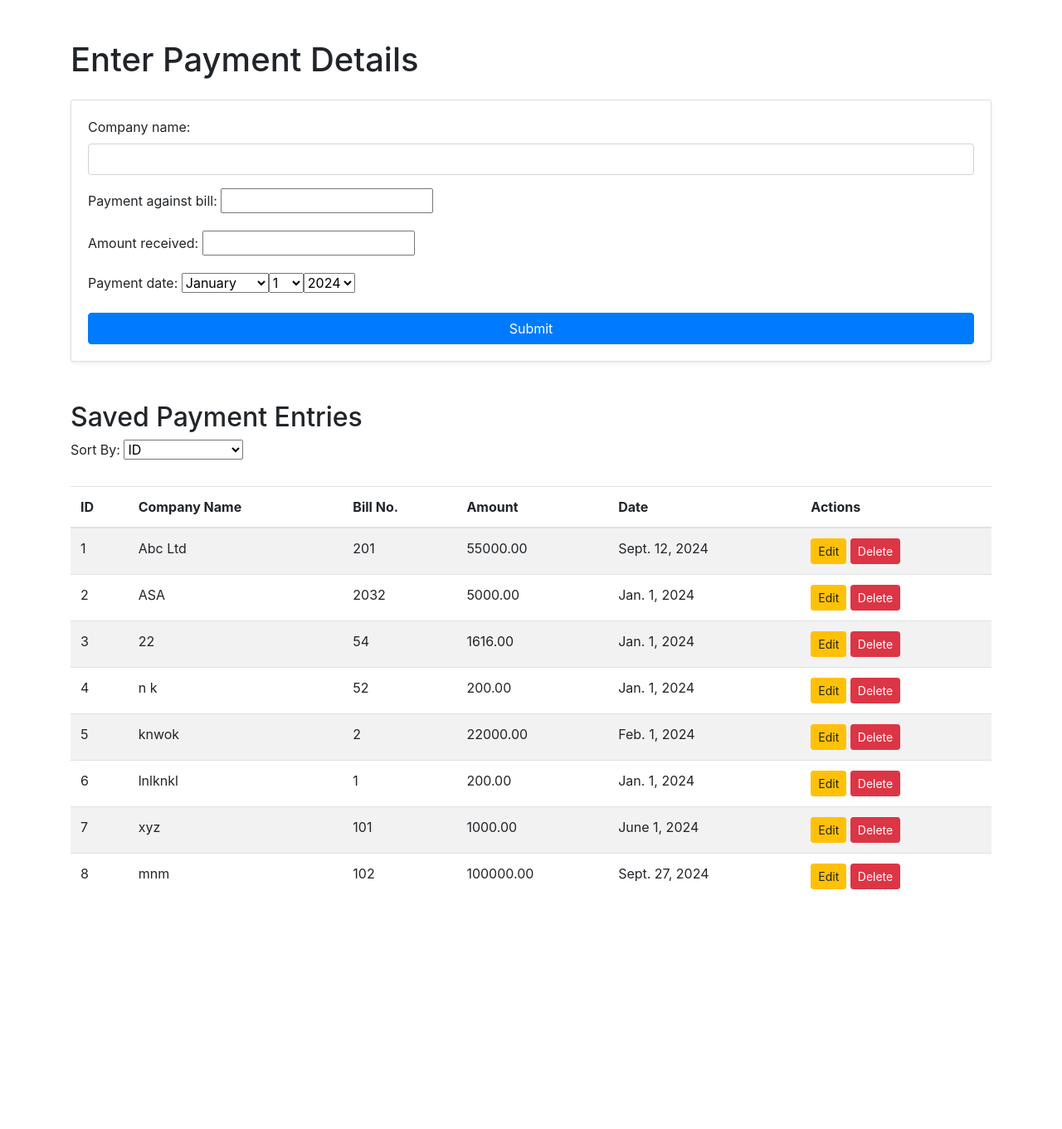
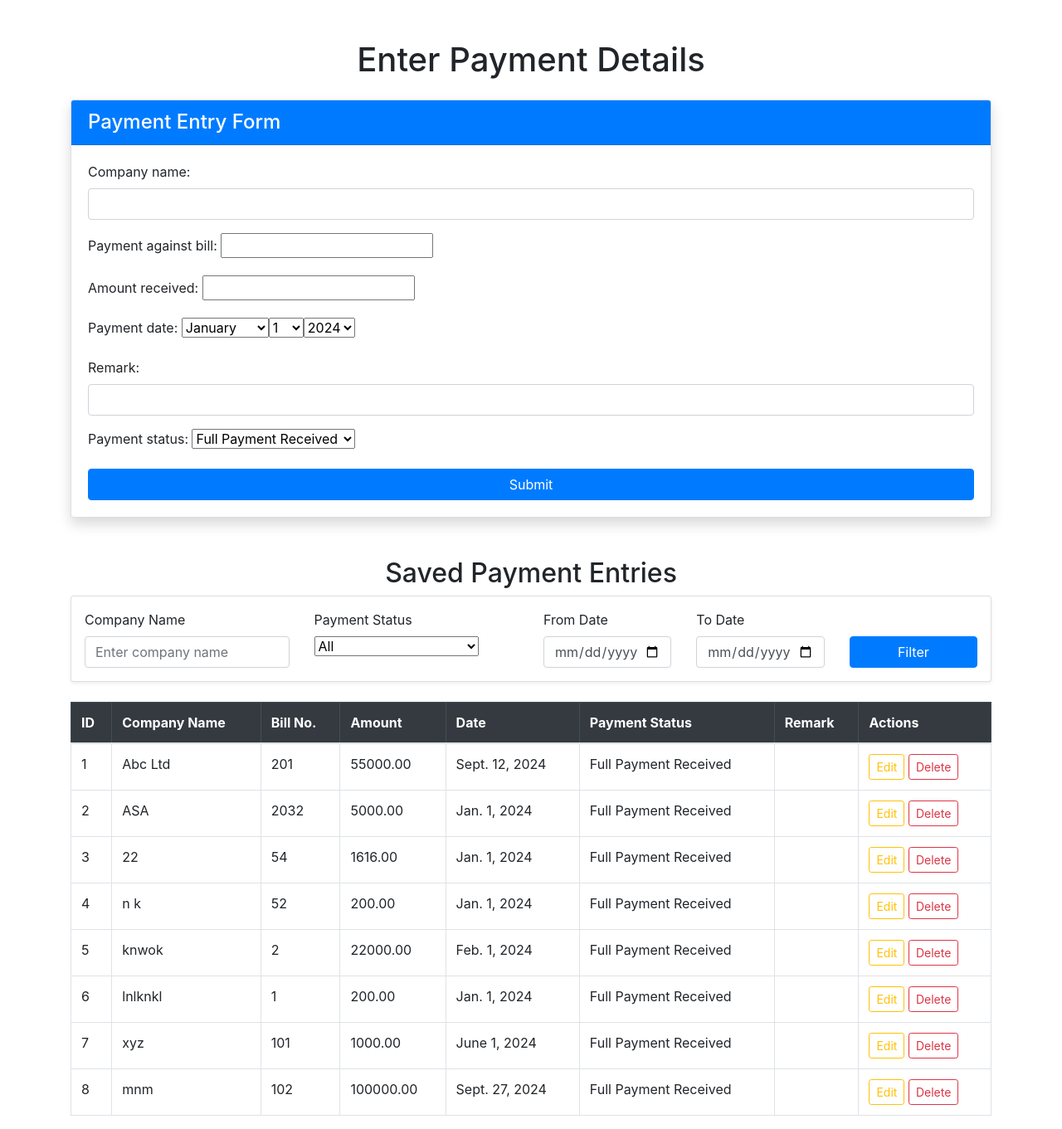
Before and after one commit to arush420/Project-X, a Django app: page /employees/payment-input/ in a window 1280 px wide. Shown: the part 62-1423 px from the top of the page at 83% size. Before the commit the page ends 1134 px from the top, so only its background shows below. Run offline with Django 3.2, Linux system fonts and the light colour scheme; data comes from the database, SQL or seed files in the repository; both versions use the stored data as it was after the commit; some libraries are stand-ins or nearby versions.

Commit message:
payment  and html updated

```diff
--- a/salary_management/employees/forms.py
+++ b/salary_management/employees/forms.py
@@ -166,9 +166,11 @@ class PaymentForm(forms.ModelForm):
 
     class Meta:
         model = Payment
-        fields = ['company_name', 'payment_against_bill', 'amount_received', 'payment_date']
+        fields = ['company_name', 'payment_against_bill', 'amount_received', 'payment_date', 'remark', 'payment_status']
         widgets = {
             'company_name': forms.TextInput(attrs={'class': 'form-control'}),
+            'remark': forms.TextInput(attrs={'class': 'form-control'}),
+            'payment_status': forms.Select(attrs={'class': 'form-select'}),
         }
 
 
--- a/salary_management/employees/models.py
+++ b/salary_management/employees/models.py
@@ -424,11 +424,17 @@ class Task(models.Model):
 
 
 class Payment(models.Model):
-    company_name = models.CharField(max_length=255)
+    company_name = models.CharField(max_length=100)
     amount_received = models.DecimalField(max_digits=10, decimal_places=2)
     payment_date = models.DateField()
-    account_of_own_company = models.CharField(max_length=255)
-    payment_against_bill = models.CharField(max_length=255)
+    account_of_own_company = models.CharField(max_length=5)
+    payment_against_bill = models.CharField(max_length=5, unique=True)
+    remark = models.CharField(max_length=100, blank=True)
+    PAYMENT_CHOICES = [
+        ('full_payment_received', 'Full Payment Received'),
+        ('part_payment_received', 'part Payment Received')
+    ]
+    payment_status = models.CharField(max_length=100, choices=PAYMENT_CHOICES, default='Full Payment Received')
 
     def __str__(self):
         return f"Payment from {self.company_name} on {self.payment_date}"
--- a/salary_management/employees/templates/employees/home.html
+++ b/salary_management/employees/templates/employees/home.html
@@ -55,7 +55,7 @@
             </div>
             <div class="col">
                 <a href="{% url 'employees:admin_dashboard' %}" class="btn btn-outline-primary w-100 py-2">📊 Admin Dashboard</a>
-                <a href="{% url 'employees:purchase_item_input' %}" class="btn btn-outline-primary w-100 py-2">📊 Purchase item input</a>
+
             </div>
 
 
--- a/salary_management/employees/templates/employees/payment_input.html
+++ b/salary_management/employees/templates/employees/payment_input.html
@@ -4,12 +4,15 @@
 
 {% block content %}
 <div class="container mt-5">
-    <h1 class="mb-4">Enter Payment Details</h1>
+    <h1 class="mb-4 text-center">Enter Payment Details</h1>
 
     <!-- Payment Form -->
-    <div class="card shadow-sm mb-4">
+    <div class="card shadow mb-4">
+        <div class="card-header bg-primary text-white">
+            <h4 class="mb-0">Payment Entry Form</h4>
+        </div>
         <div class="card-body">
-            <form method="post">
+            <form method="post" class="needs-validation" novalidate>
                 {% csrf_token %}
                 {{ form.as_p }}
                 <button type="submit" class="btn btn-primary w-100">Submit</button>
@@ -27,28 +30,56 @@
     {% endif %}
 
     <!-- Saved Payment Entries -->
-    <h2 class="mt-5">Saved Payment Entries</h2>
+    <h2 class="mt-5 text-center">Saved Payment Entries</h2>
 
-    <!-- Sorting Filter -->
-    <div class="mb-4">
-        <label for="sort-filter" class="form-label">Sort By:</label>
-        <select id="sort-filter" class="form-select" onchange="sortTable()">
-            <option value="id">ID</option>
-            <option value="company_name">Company Name</option>
-            <option value="bill_no">Bill No.</option>
-            <option value="amount">Amount</option>
-            <option value="date">Date</option>
+    <!-- Filters Section -->
+    <div class="card mb-4 p-3 shadow-sm">
+        <form method="get" class="row g-3">
+            <!-- Filter by Company Name -->
+            <div class="col-md-3">
+                <label for="company_name" class="form-label">Company Name</label>
+                <input type="text" id="company_name" name="company_name" class="form-control" placeholder="Enter company name">
+            </div>
+
+            <!-- Filter by Payment Status -->
+            <div class="col-md-3">
+                <label for="payment_status" class="form-label">Payment Status</label>
+                <select id="payment_status" name="payment_status" class="form-select">
+                    <option value="">All</option>
+                    <option value="full_payment_received">Full Payment Received</option>
+                    <option value="part_payment_received">Part Payment Received</option>
                 </select>
             </div>
 
-    <table class="table table-striped" id="payment-table">
-        <thead>
+            <!-- Filter by Date Range -->
+            <div class="col-md-2">
+                <label for="from_date" class="form-label">From Date</label>
+                <input type="date" id="from_date" name="from_date" class="form-control">
+            </div>
+            <div class="col-md-2">
+                <label for="to_date" class="form-label">To Date</label>
+                <input type="date" id="to_date" name="to_date" class="form-control">
+            </div>
+
+            <!-- Filter Button -->
+            <div class="col-md-2 d-flex align-items-end">
+                <button type="submit" class="btn btn-primary w-100">Filter</button>
+            </div>
+        </form>
+    </div>
+
+    <!-- Payment Entries Table -->
+    <div class="table-responsive">
+        <table class="table table-bordered table-hover" id="payment-table">
+            <thead class="table-dark">
                 <tr>
                     <th>ID</th>
                     <th>Company Name</th>
                     <th>Bill No.</th>
                     <th>Amount</th>
                     <th>Date</th>
+                    <th>Payment Status</th>
+                    <th>Remark</th>
                     <th>Actions</th>
                 </tr>
             </thead>
@@ -60,29 +91,32 @@
                     <td>{{ payment.payment_against_bill }}</td>
                     <td>{{ payment.amount_received }}</td>
                     <td>{{ payment.payment_date }}</td>
+                    <td>{{ payment.get_payment_status_display }}</td>
+                    <td>{{ payment.remark }}</td>
                     <td>
-                    <a href="{% url 'employees:edit_payment' payment.id %}" class="btn btn-warning btn-sm">Edit</a>
+                        <a href="{% url 'employees:edit_payment' payment.id %}" class="btn btn-sm btn-outline-warning me-1">Edit</a>
                         <form method="POST" action="{% url 'employees:delete_payment' payment.id %}" style="display:inline;">
                             {% csrf_token %}
-                        <button type="submit" class="btn btn-danger btn-sm">Delete</button>
+                            <button type="submit" class="btn btn-sm btn-outline-danger">Delete</button>
                         </form>
                     </td>
                 </tr>
                 {% empty %}
                 <tr>
-                <td colspan="6">No payment entries available.</td>
+                    <td colspan="8" class="text-center">No payment entries available.</td>
                 </tr>
                 {% endfor %}
             </tbody>
         </table>
     </div>
+</div>
 
 <script>
+    // Sort Table Script
     function sortTable() {
         var table, rows, switching, i, x, y, shouldSwitch;
         table = document.getElementById("payment-table");
         switching = true;
-
         var sortOption = document.getElementById("sort-filter").value;
         var columnIndex;
         switch (sortOption) {
@@ -104,7 +138,6 @@
             default:
                 columnIndex = 0;
         }
-
         while (switching) {
             switching = false;
             rows = table.rows;
--- a/salary_management/employees/templates/employees/vendor_information_input.html
+++ b/salary_management/employees/templates/employees/vendor_information_input.html
@@ -73,7 +73,7 @@
                         {{ form.vendor_contact_person_name|add_class:"form-control" }}
                     </div>
                     <div class="col-md-6 mb-3">
-                        <label for="vendor_contact_person_number" class="form-label">Contact Number</label>
+                        <label for="vendor_contact_person_number" class="form-label">Contact Person's Number</label>
                         {{ form.vendor_contact_person_number|add_class:"form-control" }}
                     </div>
                 </div>
--- a/salary_management/employees/views.py
+++ b/salary_management/employees/views.py
@@ -750,9 +750,47 @@ def handle_form_submission(request, form_class, redirect_url, template_name, con
 
 # Handle payment input and listing payments
 def payment_input(request):
+    # Handle form submission
+    if request.method == 'POST':
+        form = PaymentForm(request.POST)
+        if form.is_valid():
+            form.save()
+            return redirect('employees:payment_input')
+    else:
+        form = PaymentForm()
+
+    # Initialize the queryset for filtering
     payments = Payment.objects.all()
-    context = {'payments': payments}
-    return handle_form_submission(request, PaymentForm, 'employees:payment_input', 'employees/payment_input.html', context)
+
+    # Apply filters based on GET parameters
+    company_name = request.GET.get('company_name', '').strip()
+    payment_status = request.GET.get('payment_status', '').strip()
+    from_date = request.GET.get('from_date')
+    to_date = request.GET.get('to_date')
+
+    # Debugging log to see what filters are applied
+    print("Filter parameters:", company_name, payment_status, from_date, to_date)
+
+    # Apply filters if the parameters are present
+    if company_name:
+        payments = payments.filter(company_name__icontains=company_name)
+    if payment_status:
+        payments = payments.filter(payment_status=payment_status)
+
+    # Filter by date range if dates are provided
+    if from_date and to_date:
+        try:
+            from_date_obj = datetime.strptime(from_date, "%Y-%m-%d").date()
+            to_date_obj = datetime.strptime(to_date, "%Y-%m-%d").date()
+            payments = payments.filter(payment_date__range=(from_date_obj, to_date_obj))
+        except ValueError:
+            print("Invalid date format")  # Handle date format issues gracefully
+
+    # Render the template with the form and filtered payments
+    return render(request, 'employees/payment_input.html', {
+        'form': form,
+        'payments': payments
+    })
 
 # Handle payment edit
 def edit_payment(request, payment_id):
```
Also changed, not shown: salary_management/db.sqlite3, salary_management/employees/migrations/0036_payment_payment_status_payment_remark_and_more.py (added), salary_management/employees/migrations/0037_alter_payment_payment_status.py (added). Lines whose indentation alone changed are shown as unchanged.
